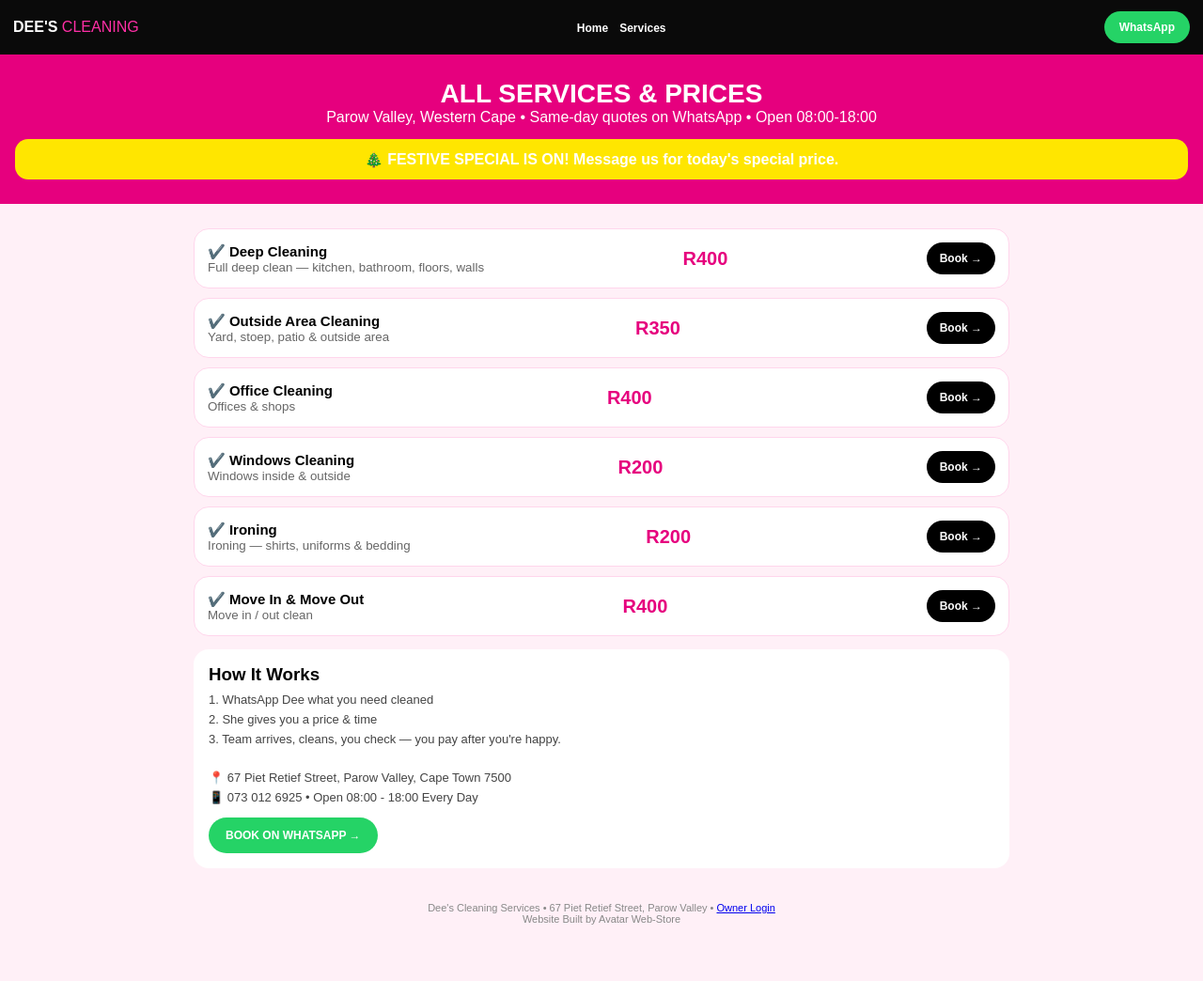
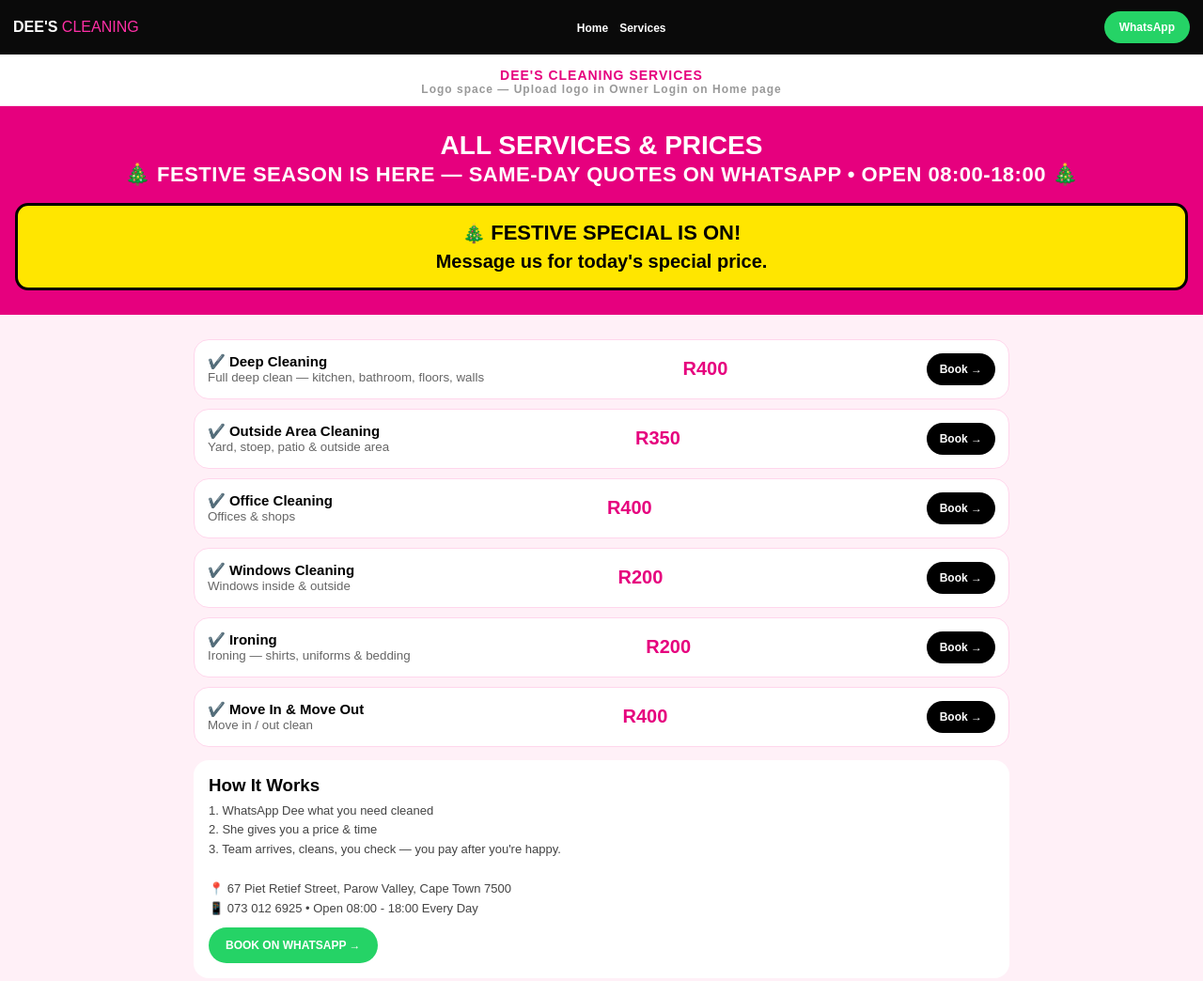
Before and after one commit to Avatar-Store190/Dee-s-Cleaning-Services, a plain HTML site: page services.html in a window 1280 px wide. Shown: the top 1044 px of the page at 94% size. Before the commit the page ends 1004 px from the top, so only its background shows below. Drawn offline with Linux system fonts and the light colour scheme.

Commit message:
services.html

```diff
--- a/services.html
+++ b/services.html
@@ -6,19 +6,48 @@
 .header{position:sticky;top:0;background:#0A0A0A;color:#fff;padding:12px 14px;display:flex;justify-content:space-between;align-items:center}
 .header a{color:#fff;text-decoration:none;font-weight:700;font-size:12px;margin-left:12px}
 .btn-wa{background:#25D366;color:#fff;padding:10px 16px;border-radius:999px;font-weight:800;text-decoration:none;font-size:12px}
+
+/* ===== SPACE FOR LOGO - SAME AS INDEX.HTML ===== */
+.logo-space{background:#fff;text-align:center;padding:14px 10px 10px;border-bottom:1px solid #FFE0F0}
+.logo-space img{max-width:280px;max-height:120px;width:auto;height:auto;object-fit:contain;display:none;margin:0 auto;border-radius:10px}
+.logo-space .logo-placeholder{font-size:12px;font-weight:800;color:#999;letter-spacing:1px}
+.logo-space .logo-placeholder b{color:#E6007E;font-size:14px}
+
 .hero{background:#E6007E;color:#fff;text-align:center;padding:26px 16px}.hero h1{font-size:28px}
+/* ===== FESTIVE TEXT - BOLD + BIGGER ===== */
+.festive-big{font-size:22px!important;font-weight:900!important;line-height:1.4;text-transform:uppercase;letter-spacing:.5px}
+@media(max-width:600px){.festive-big{font-size:19px!important}}
 .wrap{max-width:900px;margin:0 auto;padding:16px}.row{background:#fff;border-radius:16px;padding:14px;margin-top:10px;display:flex;justify-content:space-between;align-items:center;gap:10px;border:1px solid #FFD6EC}.row b{font-size:15px}.row small{color:#666;display:block}.price{color:#E6007E;font-size:20px;font-weight:900;white-space:nowrap}.book{background:#000;color:#fff;padding:10px 14px;border-radius:999px;text-decoration:none;font-size:12px;font-weight:800;white-space:nowrap}
-.special{background:#FFE600;text-align:center;font-weight:900;padding:12px;border-radius:14px;margin-top:14px;display:none}
+.special{background:#FFE600;color:#000;text-align:center;font-weight:900;padding:14px;border-radius:14px;margin-top:14px;display:none;font-size:20px;line-height:1.4;border:3px solid #000}
+.special b{font-size:22px}
+@media(max-width:600px){.special{font-size:17px}.special b{font-size:19px}}
 .card{background:#fff;border-radius:16px;padding:16px;margin-top:14px}.card p{font-size:13px;line-height:1.6;color:#444;margin-top:6px}
 .footer{text-align:center;padding:20px;font-size:11px;color:#888}
 </style></head><body>
 <div class="header"><div><b>DEE'S</b> <span style="color:#FF2FA6">CLEANING</span></div><div><a href="index.html">Home</a><a href="services.html">Services</a></div><a class="btn-wa" id="waTop" href="https://wa.me/27730126925">WhatsApp</a></div>
-<div class="hero"><h1>ALL SERVICES & PRICES</h1><p id="motiveText">Parow Valley, Western Cape • Same-day quotes on WhatsApp • Open 08:00-18:00</p><div class="special" id="specialBanner">🎄 FESTIVE SPECIAL IS ON! Message us for today's special price.</div></div>
+
+<!-- ===== SPACE FOR LOGO - SAME AS INDEX.HTML ===== -->
+<div class="logo-space">
+  <img id="siteLogo" src="" alt="Dee's Logo">
+  <div class="logo-placeholder" id="logoPlaceholder"><b>DEE'S CLEANING SERVICES</b><br>Logo space — Upload logo in Owner Login on Home page</div>
+</div>
+
+<div class="hero"><h1>ALL SERVICES & PRICES</h1>
+<!-- FESTIVE TEXT - BOLD + BIGGER -->
+<p id="motiveText" class="festive-big">🎄 FESTIVE SEASON IS HERE — SAME-DAY QUOTES ON WHATSAPP • OPEN 08:00-18:00 🎄</p>
+<div class="special" id="specialBanner">🎄 <b>FESTIVE SPECIAL IS ON!</b><br>Message us for today's special price.</div></div>
 <div class="wrap"><div id="list"></div>
 <div class="card"><h3>How It Works</h3><p>1. WhatsApp Dee what you need cleaned<br>2. She gives you a price & time<br>3. Team arrives, cleans, you check — you pay after you're happy.<br><br>📍 67 Piet Retief Street, Parow Valley, Cape Town 7500<br>📱 <span id="phoneText">073 012 6925</span> • Open 08:00 - 18:00 Every Day</p><a class="btn-wa" id="waBottom" href="https://wa.me/27730126925" style="display:inline-block;margin-top:10px;padding:12px 18px">BOOK ON WHATSAPP →</a></div>
 </div><div class="footer">Dee's Cleaning Services • 67 Piet Retief Street, Parow Valley • <a href="index.html">Owner Login</a><br>Website Built by Avatar Web-Store</div>
 <script>
-let d=JSON.parse(localStorage.getItem('dees_data'))||{phone:'27730126925',displayPhone:'073 012 6925',motive:'Parow Valley, Western Cape • Same-day quotes on WhatsApp • Open 08:00-18:00',special:true,services:[{n:'Deep Cleaning',p:'R400',d:'Full deep clean — kitchen, bathroom, floors, walls'},{n:'Outside Area Cleaning',p:'R350',d:'Yard, stoep, patio & outside area'},{n:'Office Cleaning',p:'R400',d:'Offices & shops'},{n:'Windows Cleaning',p:'R200',d:'Windows inside & outside'},{n:'Ironing',p:'R200',d:'Ironing — shirts, uniforms & bedding'},{n:'Move In & Move Out',p:'R400',d:'Move in / out clean'}]};
+// ===== LOGO FROM PHONE - Uploaded on index.html, shows here too =====
+let savedLogo = localStorage.getItem('dees_logo') || '';
+let logoImg = document.getElementById('siteLogo');
+let logoPh = document.getElementById('logoPlaceholder');
+if(savedLogo){ logoImg.src = savedLogo; logoImg.style.display = 'block'; logoPh.style.display = 'none'; }
+else{ logoImg.style.display = 'none'; logoPh.style.display = 'block'; }
+
+let d=JSON.parse(localStorage.getItem('dees_data'))||{phone:'27730126925',displayPhone:'073 012 6925',motive:'🎄 FESTIVE SEASON IS HERE — SAME-DAY QUOTES ON WHATSAPP • OPEN 08:00-18:00 🎄',special:true,services:[{n:'Deep Cleaning',p:'R400',d:'Full deep clean — kitchen, bathroom, floors, walls'},{n:'Outside Area Cleaning',p:'R350',d:'Yard, stoep, patio & outside area'},{n:'Office Cleaning',p:'R400',d:'Offices & shops'},{n:'Windows Cleaning',p:'R200',d:'Windows inside & outside'},{n:'Ironing',p:'R200',d:'Ironing — shirts, uniforms & bedding'},{n:'Move In & Move Out',p:'R400',d:'Move in / out clean'}]};
 if(d.special)document.getElementById('specialBanner').style.display='block';
 document.getElementById('motiveText').innerText=d.motive;document.getElementById('phoneText').innerText=d.displayPhone;
 let wa='https://wa.me/'+d.phone;document.getElementById('waTop').href=wa;document.getElementById('waBottom').href=wa;
```
